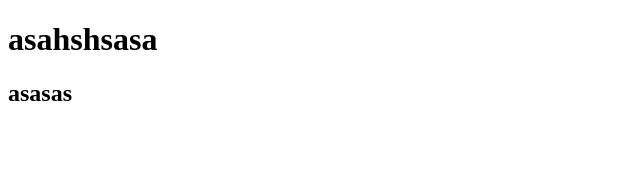
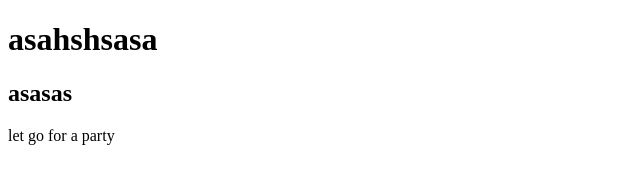
Before and after one commit to debrajdas8982/my-first-website, a plain HTML site: page index.html in a window 1280 px wide. Shown: the whole page, without its empty margins (0-640 px from the left). Drawn offline with Linux system fonts and the light colour scheme.

Commit message:
set a party

```diff
--- a/index.html
+++ b/index.html
@@ -8,5 +8,6 @@
 <body>
     <h1>asahshsasa</h1>
     <h2>asasas</h2>
+    <p>let go for a party</p>
 </body>
 </html>
```
